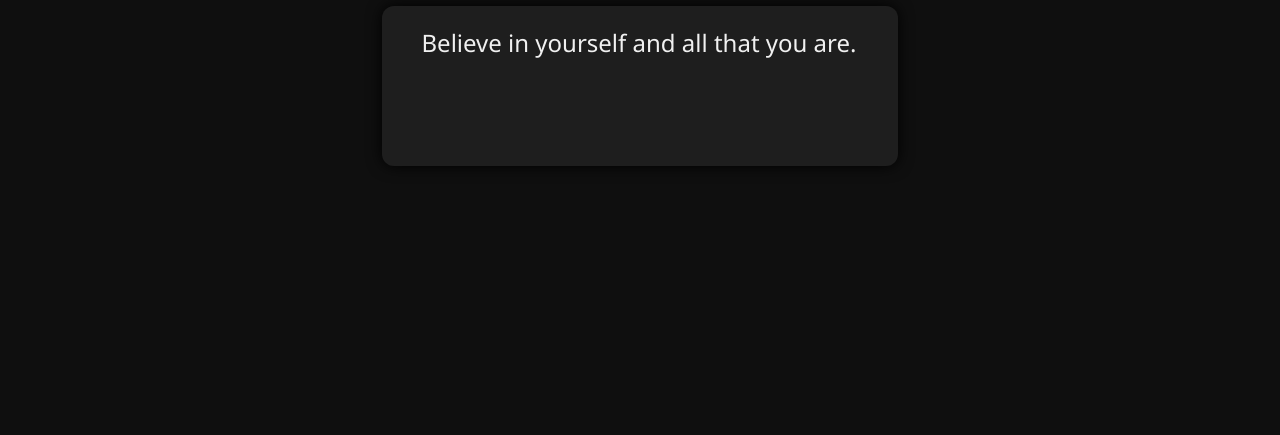
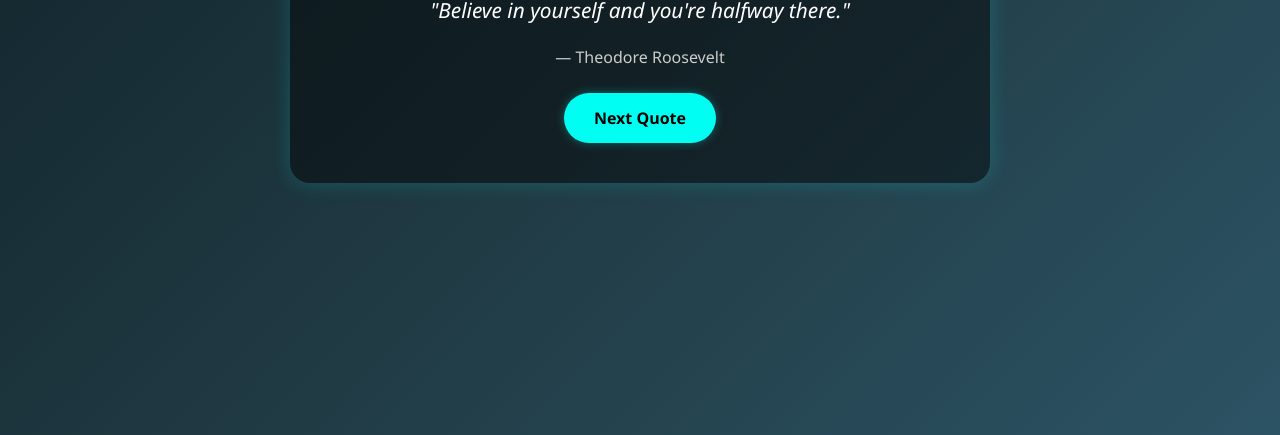
Before and after one commit to Pranavkul11/AttractiveWebpageByPK-11, a plain HTML site: page index.html in a window 1280 px wide. Shown: the part 365-800 px from the top of the page. Drawn offline with Linux system fonts and the light colour scheme.

Commit message:
Update index.html

```diff
--- a/index.html
+++ b/index.html
@@ -3,90 +3,140 @@
 <head>
   <meta charset="UTF-8" />
   <meta name="viewport" content="width=device-width, initial-scale=1.0"/>
-  <title>Daily Motivation</title>
+  <title>Motivation Booster</title>
   <style>
-    body {
-      background: #0f0f0f;
-      color: #f0f0f0;
-      font-family: 'Segoe UI', sans-serif;
-      display: flex;
-      flex-direction: column;
-      align-items: center;
-      justify-content: center;
-      height: 100vh;
-      text-align: center;
-      margin: 0;
-      overflow: hidden;
-    }
-    h1 {
-      font-size: 2.5rem;
-      margin-bottom: 20px;
-      animation: fadeIn 2s ease;
-    }
-    .quote-box {
-      font-size: 1.5rem;
-      padding: 20px 40px;
-      background: #1e1e1e;
-      border-radius: 12px;
-      box-shadow: 0 0 15px #000;
-      max-width: 700px;
-      min-height: 120px;
-      animation: fadeIn 2s ease;
-    }
-    .typing {
-      border-right: 2px solid #fff;
-      white-space: nowrap;
-      overflow: hidden;
-      width: 0;
-      animation: typing 4s steps(40, end), blink 0.7s step-end infinite alternate;
+    :root {
+      --primary: #00fff2;
+      --dark-bg: linear-gradient(135deg, #0f2027, #203a43, #2c5364);
     }
 
-    @keyframes typing {
-      from { width: 0 }
-      to { width: 100% }
+    * {
+      margin: 0;
+      padding: 0;
+      box-sizing: border-box;
+      font-family: 'Segoe UI', sans-serif;
     }
 
-    @keyframes blink {
-      50% { border-color: transparent }
+    body {
+      background: var(--dark-bg);
+      min-height: 100vh;
+      display: flex;
+      justify-content: center;
+      align-items: center;
+      padding: 20px;
+      color: #fff;
+      text-align: center;
     }
 
-    @keyframes fadeIn {
-      from { opacity: 0 }
-      to { opacity: 1 }
+    .container {
+      background: rgba(0, 0, 0, 0.45);
+      padding: 40px 30px;
+      border-radius: 20px;
+      box-shadow: 0 0 20px rgba(0, 255, 242, 0.2);
+      max-width: 700px;
+      width: 100%;
+      animation: fade 1s ease;
+      transition: all 0.3s ease;
+    }
+
+    @keyframes fade {
+      from { opacity: 0; transform: scale(0.98); }
+      to { opacity: 1; transform: scale(1); }
+    }
+
+    h1 {
+      font-size: 2.2rem;
+      margin-bottom: 20px;
+      color: var(--primary);
+      text-shadow: 0 0 10px rgba(0, 255, 242, 0.5);
+    }
+
+    #quote {
+      font-size: 1.3rem;
+      font-style: italic;
+      margin: 20px 0;
+      line-height: 1.5;
+    }
+
+    #author {
+      margin-top: 10px;
+      font-size: 1rem;
+      color: #ccc;
+    }
+
+    button {
+      margin-top: 25px;
+      background: var(--primary);
+      color: #000;
+      border: none;
+      padding: 14px 30px;
+      border-radius: 30px;
+      font-size: 1rem;
+      font-weight: 600;
+      cursor: pointer;
+      transition: 0.3s ease;
+      box-shadow: 0 0 10px rgba(0, 255, 242, 0.3);
+    }
+
+    button:hover {
+      background: #00d7c3;
+      box-shadow: 0 0 15px rgba(0, 255, 242, 0.5);
+    }
+
+    @media (max-width: 600px) {
+      .container {
+        padding: 25px 20px;
+      }
+
+      h1 {
+        font-size: 1.7rem;
+      }
+
+      #quote {
+        font-size: 1.1rem;
+      }
+
+      button {
+        padding: 12px 20px;
+        font-size: 0.95rem;
+      }
     }
   </style>
 </head>
 <body>
-  <h1>🚀 Your Daily Dose of Motivation</h1>
-  <div class="quote-box">
-    <span id="quote" class="typing"></span>
+  <div class="container">
+    <h1>🔥 Fuel Your Mind</h1>
+    <div id="quote">Click below to light your soul.</div>
+    <div id="author"></div>
+    <button onclick="nextQuote()">Next Quote</button>
   </div>
 
   <script>
     const quotes = [
-      "Believe in yourself and all that you are.",
-      "Your only limit is your mind.",
-      "Push yourself, because no one else is going to do it for you.",
-      "Dream it. Wish it. Do it.",
-      "Great things never come from comfort zones.",
-      "Don’t stop when you’re tired. Stop when you’re done.",
-      "Wake up with determination. Go to bed with satisfaction.",
-      "Little things make big days."
+      { text: "Believe in yourself and you're halfway there.", author: "Theodore Roosevelt" },
+      { text: "Don’t stop when you're tired. Stop when you're done.", author: "Unknown" },
+      { text: "Great things never come from comfort zones.", author: "Unknown" },
+      { text: "You don’t need to see the whole staircase, just take the first step.", author: "Martin Luther King Jr." },
+      { text: "The harder you work for something, the greater you’ll feel when you achieve it.", author: "Unknown" },
+      { text: "Dream big. Work hard. Stay focused.", author: "Unknown" },
+      { text: "Push yourself, because no one else is going to do it for you.", author: "Unknown" }
     ];
 
-    let quoteIndex = 0;
-    const quoteEl = document.getElementById("quote");
+    let index = 0;
 
-    function typeQuote() {
-      quoteEl.classList.remove("typing");
-      void quoteEl.offsetWidth;
-      quoteEl.textContent = quotes[quoteIndex];
-      quoteEl.classList.add("typing");
-      quoteIndex = (quoteIndex + 1) % quotes.length;
+    function nextQuote() {
+      const quoteBox = document.querySelector(".container");
+      quoteBox.style.animation = "none";
+      void quoteBox.offsetWidth;
+      quoteBox.style.animation = "fade 1s ease";
+
+      const quote = quotes[index];
+      document.getElementById('quote').textContent = `"${quote.text}"`;
+      document.getElementById('author').textContent = `— ${quote.author}`;
+      index = (index + 1) % quotes.length;
     }
 
-    typeQuote();
-    setInterval(typeQuote, 7000);
+    window.onload = nextQuote;
   </script>
 </body>
 </html>
```
